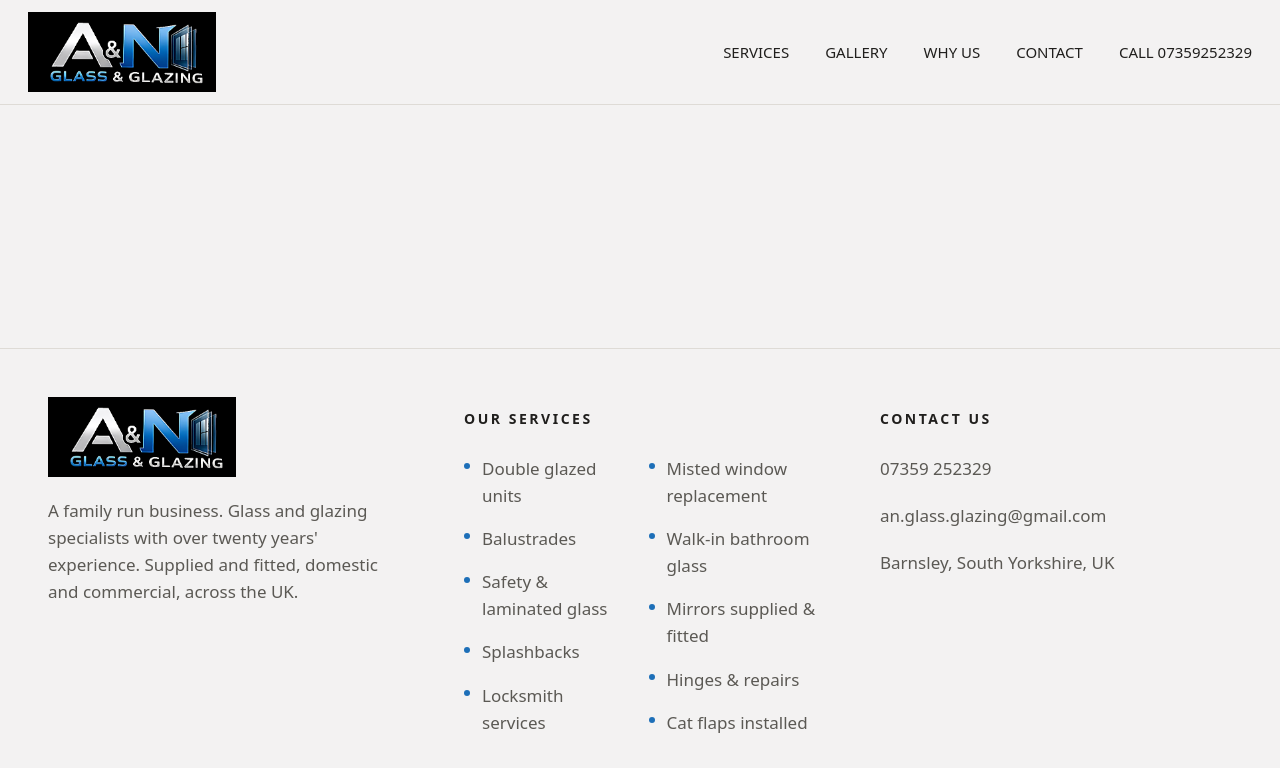
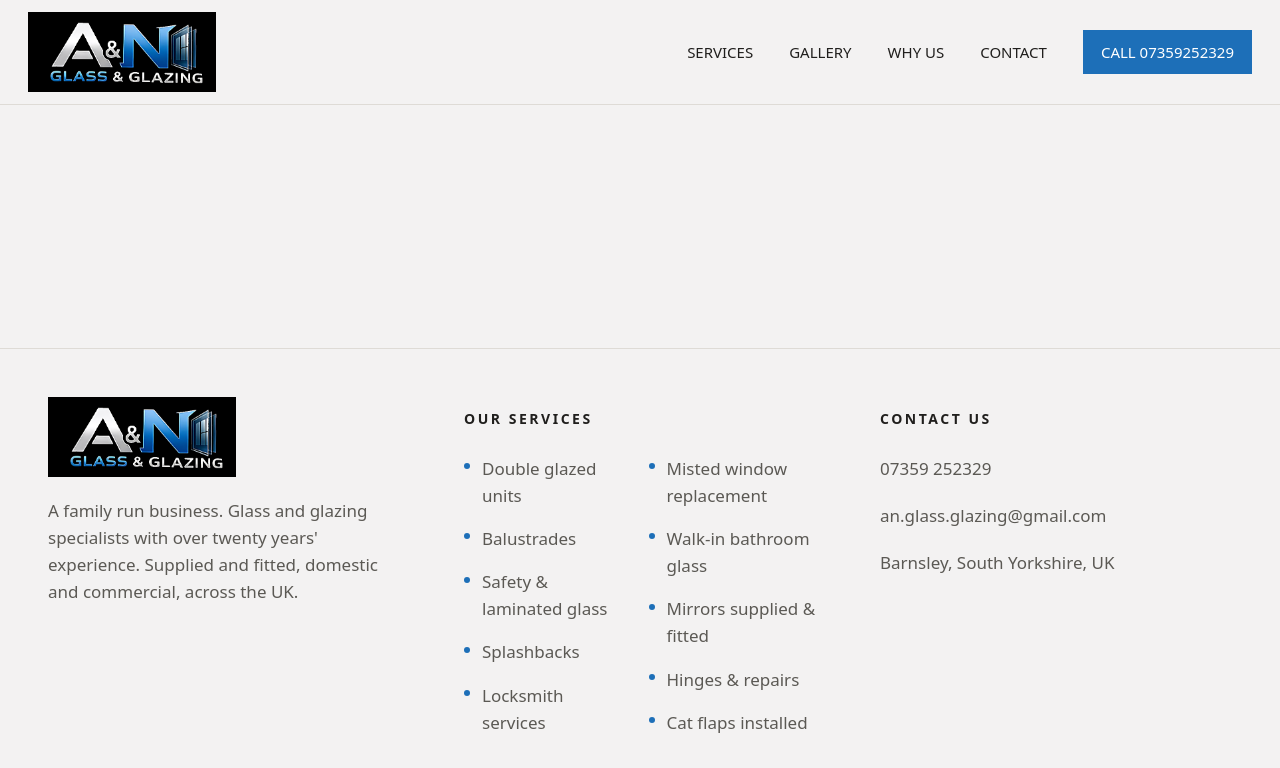
Before and after one commit to markoskatsi/an-glass-glazing, a React (Vite) app: page / in a window 1280 px wide. Shown: the top 768 px of the page. Built offline with nearby package versions, Linux system fonts and the light colour scheme.

Commit message:
added button styling for call button

```diff
--- a/src/layout/Header.scss
+++ b/src/layout/Header.scss
@@ -18,6 +18,17 @@ header {
     color: var(--accent);
   }
 
+  .call-btn {
+    padding: 10px 18px;
+    background: var(--accent);
+    color: var(--on-accent);
+
+    &:hover {
+      background: var(--accent-hover);
+      color: var(--on-accent);
+    }
+  }
+
   nav {
     display: flex;
     align-items: center;
--- a/src/layout/Header.tsx
+++ b/src/layout/Header.tsx
@@ -18,7 +18,9 @@ export const Header = () => {
             {item.name}
           </a>
         ))}
-        <a href="tel:07359252329">Call 07359252329</a>
+        <a className="call-btn" href="tel:07359252329">
+          Call 07359252329
+        </a>
       </nav>
     </header>
   );
```
